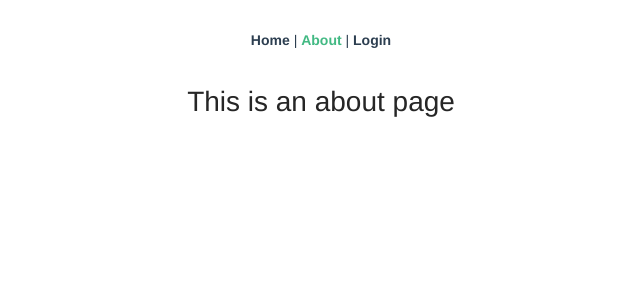
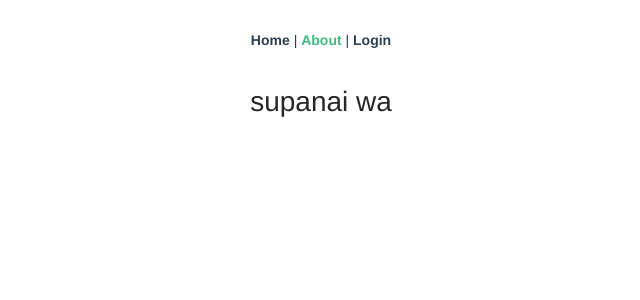
Before and after one commit to timeskype3/IOHBank, a Vue app in the folder FrontEnd/: page /about in a window 1280 px wide. Shown: the top 300 px of the page, without its empty margins (319-959 px from the left). Built offline with nearby package versions, Linux system fonts and the light colour scheme.

Commit message:
ChangName

```diff
--- a/FrontEnd/src/views/About.vue
+++ b/FrontEnd/src/views/About.vue
@@ -1,5 +1,5 @@
 <template>
   <div class="about">
-    <h1>This is an about page</h1>
+    <h1>supanai wa</h1>
   </div>
 </template>
```
